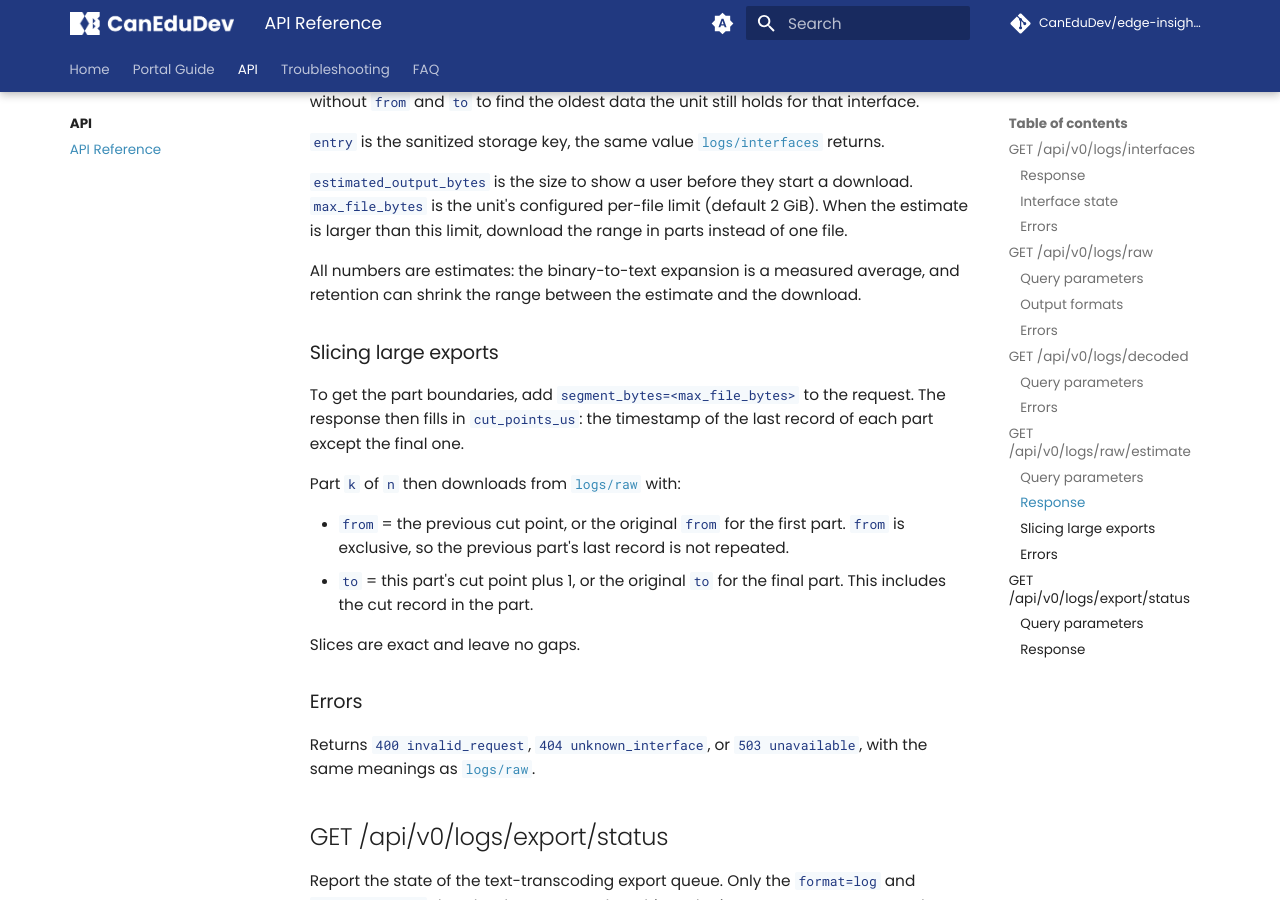
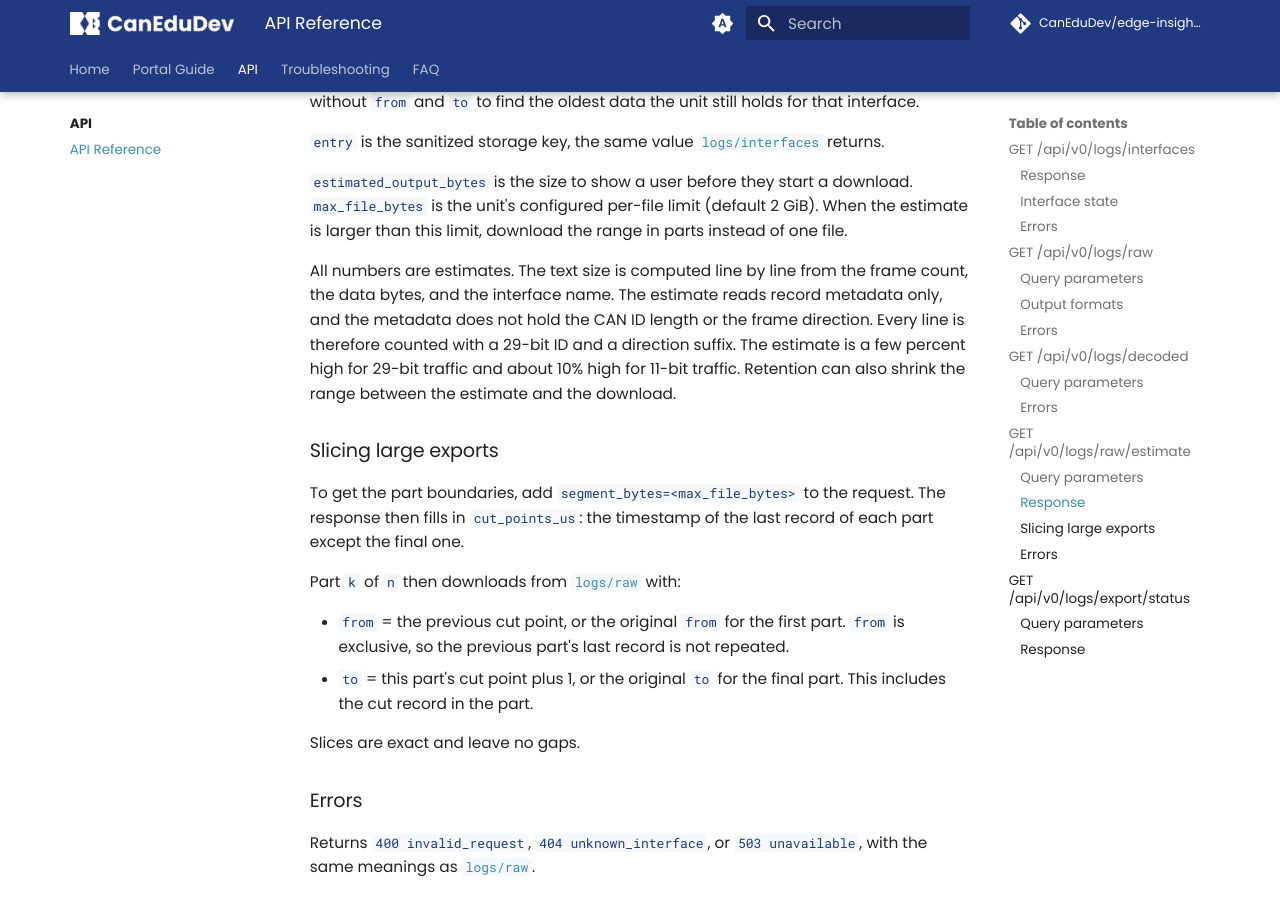
Before and after one commit to CanEduDev/edge-insights-docs, an MkDocs documentation site: the page built from docs/api/reference.md, in a window 1280 px wide and 900 px high, scrolled down 6259 px. Built offline with MkDocs 1.6.1 and Material for MkDocs 9.7.7, drawn with Linux system fonts in a browser that asks for light colours; comment, search, counter and statistics services are not loaded.

Commit message:
docs(api): explain how the export size estimate is computed
The estimate now sizes each candump line from the frame count, the data
bytes, and the interface name, instead of a flat expansion factor.

Co-Authored-By: Claude Opus 5.5 <noreply@anthropic.com>
Claude-Session: https://claude.ai/code/session_01Kh3shrZVM2hzDCm4LRkTr2

```diff
--- a/docs/api/reference.md
+++ b/docs/api/reference.md
@@ -256,9 +256,13 @@ download. `max_file_bytes` is the unit's configured per-file limit (default
 2 GiB). When the estimate is larger than this limit, download the range in
 parts instead of one file.
 
-All numbers are estimates: the binary-to-text expansion is a measured
-average, and retention can shrink the range between the estimate and the
-download.
+All numbers are estimates. The text size is computed line by line from the
+frame count, the data bytes, and the interface name. The estimate reads
+record metadata only, and the metadata does not hold the CAN ID length or
+the frame direction. Every line is therefore counted with a 29-bit ID and a
+direction suffix. The estimate is a few percent high for 29-bit traffic and
+about 10% high for 11-bit traffic. Retention can also shrink the range
+between the estimate and the download.
 
 ### Slicing large exports
 
```
